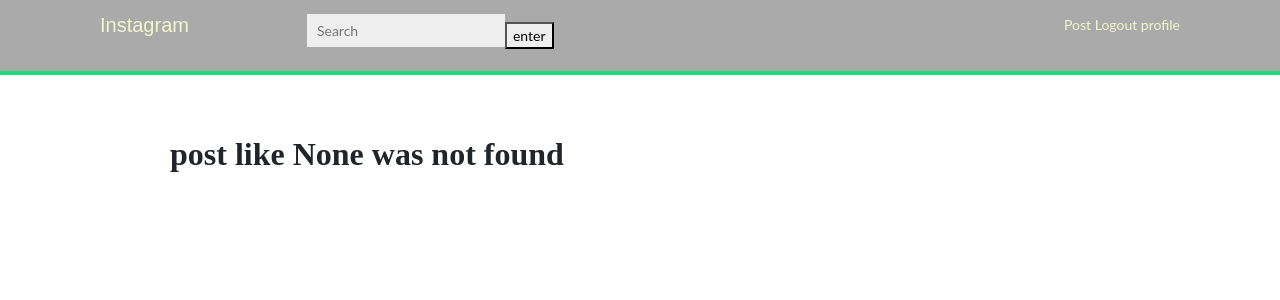
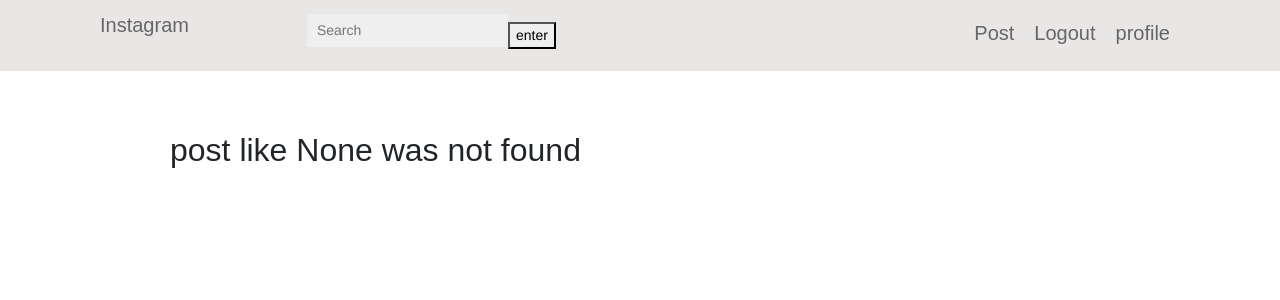
Before and after one commit to muriithiderro/instagram, a Django app: page / in a window 1280 px wide. Shown: the top 300 px of the page. Run offline with Django 3.2, Linux system fonts and the light colour scheme; the visitor is signed in with stand-in values (Sample User, id 1); data that the repository does not hold is empty; some libraries are stand-ins or nearby versions; some web fonts are replaced.

Commit message:
Add more styles and layouts

```diff
--- a/account/templates/base.html
+++ b/account/templates/base.html
@@ -7,20 +7,18 @@
     <title>{% block title %} {% endblock %}</title>
     {% bootstrap_css %}
     <link rel="stylesheet" href="{% static 'css/bootstrap.css' %}">
-
+    <link href="{% static 'css/styles.css' %}" rel="stylesheet">
     <link rel="stylesheet" href="{% static 'base.css' %}">
-
-    <link href="{% static 'css/styles.css' %}" rel="stylesheet">
 </head>
 <body>
     <div id="header">
-      <span class="logo"><a href="{% url 'dashboard' %}">Instagram</a></span>
+      <span class="logo"><a class='logo' href="{% url 'dashboard' %}">Instagram</a></span>
       {% if request.user.is_authenticated %}
       <ul class="menu">
           <li {% if section == 'images' %} class='selected' {% endif %} >
                 <form class="form-inline" action="{% url 'dashboard' %}" method="GET" accept-charset="utf-8">
-                        <input class="searchfield" id="searchbox" name="q" type="text" placeholder="Search">
-                        <button type="submit">enter</button>
+                    <input class="searchfield" id="searchbox" name="q" type="text" placeholder="Search">
+                    <button type="submit">enter</button>
                       </form>
           </li>
 
@@ -29,12 +27,13 @@
 
       <span class="user">
         {% if request.user.is_authenticated %}
-          <a href="{% url 'add_photo' %}">Post</a>
-            <a href="{% url 'logout' %}">Logout</a>
-            <a href="{% url 'profile' %}">profile</a>
+        <ul class="menu">
+          <li><a class='logo' href="{% url 'add_photo' %}">Post</a></li>
+          <li><a class='logo' href="{% url 'logout' %}">Logout</a></li>
+          <li><a class='logo' href="{% url 'profile' %}">profile</a></li>
         {% else %}
-        <a href="{% url 'login' %}">Log-in</a>
-
+        <li><a href="{% url 'login' %}">Log-in</a></li>
+    </ul>
         {% endif %}
       </span>
     </div>
--- a/content/templates/dashboard.html
+++ b/content/templates/dashboard.html
@@ -5,7 +5,7 @@
 {% block content %}
 {% if photos %}
     {% for photo in photos %}
-      <div class="card" style="width: 30rem; text-align:center;  margin: 0 auto;
+      <div class="card" style="width: 30rem;  margin: 0 auto;
       float: none;
       margin-bottom: 10px;">
 
--- a/static/base.css
+++ b/static/base.css
@@ -11,12 +11,13 @@ p {
 }
 
 a {
-    color: white;
+    color: rgb(14, 14, 15);
     text-decoration:none;
+
 }
 
 a:hover {
-    color:#00a74f;
+    color:#090a0a;
 }
 
 h1, h2, h3, h4, h5 , h6 { font-family: 'Muli', sans-serif; font-weight:normal; }
@@ -38,16 +39,15 @@ ol {
 #header {
     padding:10px 100px;
     font-size:14px;
-    background: #aaa;
+    background: rgb(233, 230, 230);
     color:#fff;
-    border-bottom:4px solid #1cdf78;
     overflow:auto;
 }
 
 #header .logo {
     font-family: 'Muli', sans-serif;
     float:left;
-    color:#f3f7cc;
+    color:#0101038f;
     font-size:20px;
     margin-right:10%;
 }
@@ -64,7 +64,7 @@ ol {
 }
 
 #header ul.menu li.selected a, #header ul.menu li.selected a:hover {
-    color:#1b6d32;
+    color:#0e0f0e;
     font-weight:bold;
 }
 
@@ -111,7 +111,7 @@ input, textarea {
 }
 input[type=submit], a.button {
     font-weight:bold;
-    background:#12c064;
+    background:#999c9a;
     color:#fff;
     padding:10px 20px;
     font-size:14px;
@@ -172,28 +172,6 @@ ul.messages li a.close {
     float:left;
 }
 
-/* social-auth */
-.social {
-    float:right;
-}
-.social li {
-    list-style:none;
-    padding:10px 20px;
-    margin:0 0 10px 0;
-}
-.social li a {
-    width:100%;
-    height:100%;
-    display:block;
-    color:#fff;
-}
-.social li.facebook { background:#3b5399; }
-.social li.twitter { background:#00cffa; }
-.social li.google { background:#de1710; }
-
-
-/* images */
-
 .image-preview, .image-detail {
     max-width:300px;
     float:left;
@@ -219,7 +197,7 @@ a.like, a.follow { float:right; margin-top:-8px; }
     width:220px;
     height:300px;
     margin:0 10px 10px 10px;
-    border-top:8px solid #12c064;
+    border-top:8px solid #0f1110;
     background:#eee;
 }
 #image-list img { width:220px; height:220px; }
```
Also changed, not shown: media/images/2018/06/17/new_echo.png (added), media/images/2018/06/17/user.jpg (added), media/users/2018/06/17/gis1_rDD1sFE.jpeg (added).
